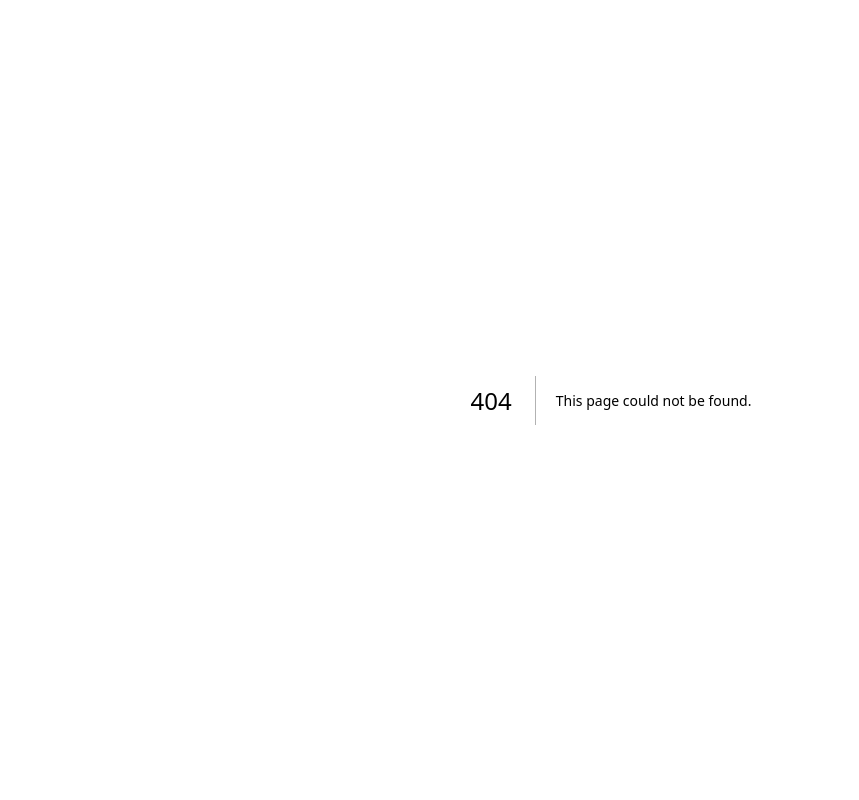
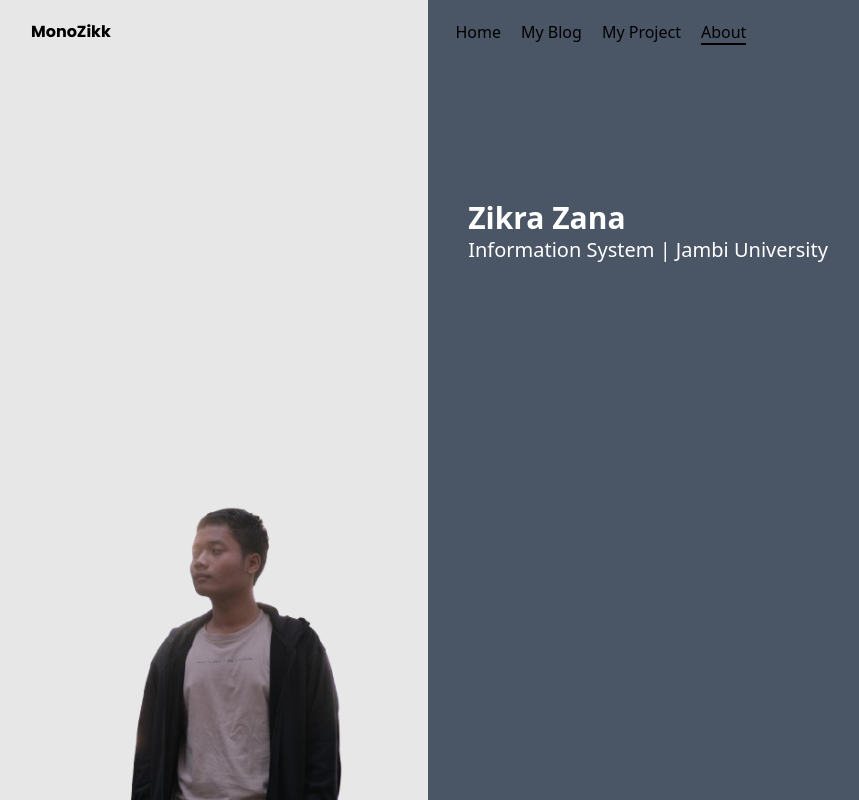
Before and after one commit to ZikraZana/portfolio-v2, a Next.js app: page /about in a window 1280 px wide. Before the commit this address had no page. Shown: the whole page, without its empty margins (29-888 px from the left). Built offline with nearby package versions, Linux system fonts and the light colour scheme.

Commit message:
create the navigation correctly, then create a basic about

```diff
--- /dev/null
+++ b/src/app/about/page.jsx
@@ -0,0 +1,11 @@
+import Content_About from "@/component/about/Content_About";
+import Navbar from "@/component/Navbar/Navbar";
+
+export default function About() {
+  return (
+    <div>
+      <Navbar />
+      <Content_About/>
+    </div>
+  );
+}
--- a/src/component/Content/Content_Home.jsx
+++ b/src/component/Content/Content_Home.jsx
@@ -26,10 +26,18 @@ const Content_Home = () => {
                 </div>
                 <div className="flex justify-center ">
                     <div className="flex p-2 px-20 gap-8 bg-behind_sosmed rounded-t-6xl">
-                        <FontAwesomeIcon icon={faFacebook} width={'30px'} className="hover:text-blue-700 cursor-pointer" />
-                        <FontAwesomeIcon icon={faInstagram} width={'30px'} className="hover:text-pink-700 cursor-pointer" />
-                        <FontAwesomeIcon icon={faGithub} width={'30px'} className="hover:text-gray-600 cursor-pointer" />
-                        <FontAwesomeIcon icon={faLinkedin} width={'30px'} className="hover:text-blue-600 cursor-pointer" />
+                        <a href="https://www.facebook.com/zikra.zana.5?mibextid=ZbWKwL" target="_blank">
+                            <FontAwesomeIcon icon={faFacebook} width={'30px'} className="hover:text-blue-700 cursor-pointer" />
+                        </a>
+                        <a href="https://www.instagram.com/zikrazana_" target="_blank">
+                            <FontAwesomeIcon icon={faInstagram} width={'30px'} className="hover:text-pink-700 cursor-pointer" />
+                        </a>
+                        <a href="https://github.com/ZikraZana" target="_blank">
+                            <FontAwesomeIcon icon={faGithub} width={'30px'} className="hover:text-gray-600 cursor-pointer" />
+                        </a>
+                        <a href="https://www.linkedin.com/in/zikra-zana-b4964b2b4/" target="_blank">
+                            <FontAwesomeIcon icon={faLinkedin} width={'30px'} className="hover:text-blue-600 cursor-pointer" />
+                        </a>
                     </div>
                 </div>
             </div>
--- a/src/component/Navbar/Navbar.jsx
+++ b/src/component/Navbar/Navbar.jsx
@@ -4,10 +4,12 @@ import Link from "next/link";
 import { FontAwesomeIcon } from "@fortawesome/react-fontawesome";
 import { faBars } from "@fortawesome/free-solid-svg-icons";
 import { DotsThreeCircleVertical } from "@phosphor-icons/react";
+import { usePathname } from "next/navigation";
 
 
 
 const Navbar = () => {
+    const pathname = usePathname();
     const [isScrolled, setIsScrolled] = useState(false);
     const [isSidebarOpen, setIsSidebarOpen] = useState(false);
 
@@ -28,28 +30,27 @@ const Navbar = () => {
 
     return (
         <>
-            <div className={`w-full fixed top-0 z-50 transition-all duration-300 ${isScrolled ? "bg-white shadow-md" : "bg-transparent"}`}>
-                <nav className="p-5 flex justify-between">
+            <div className={`w-full fixed top-0 z-50`}>
+                <nav className={`p-5 flex justify-between transition-all duration-300 ${isScrolled ? "bg-white shadow-md" : "bg-transparent"}`}>
                     <div className="lg:ms-10">
                         <h1 className="text-poppins max-md:text-xl font-bold">MonoZikk</h1>
                     </div>
                     <div>
                         {/* Desktop */}
                         <ul className="flex gap-5 max-md:hidden">
+                            {[
+                                { name: "Home", path: "/" },
+                                { name: "My Blog", path: "/blog" },
+                                { name: "My Project", path: "/project" },
+                                { name: "About", path: "/about" }
+                            ].map((item) => (
                                 <li>
-                                <Link href={"/"} className="border-b-2 w-full">
-                                    Home
+                                    <Link href={item.path} className={`${pathname === item.path ? 'border-b-2 w-full' : ''} `}>
+                                        {item.name}
                                     </Link>
                                 </li>
-                            <li>
-                                <Link href={"/blog"}>My Blog</Link>
-                            </li>
-                            <li>
-                                <Link href={"/my-project"}>My Project</Link>
-                            </li>
-                            <li>
-                                <Link href={"/about"}>About</Link>
-                            </li>
+                            ))}
+
                         </ul>
 
 
@@ -65,26 +66,18 @@ const Navbar = () => {
             <div className={`flex justify-end md:hidden `}>
                 {/* Mobile & Tablet */}
                 <ul className={`gap-5 mt-20 fixed z-[999] transition-all duration-300 transform ${isSidebarOpen ? "translate-x-0 opacity-100" : "translate-x-full opacity-0"}`}>
+                    {[
+                        { name: "Home", path: "/" },
+                        { name: "My Blog", path: "/blog" },
+                        { name: "My Project", path: "/project" },
+                        { name: "About", path: "/about" }
+                    ].map((item) => (
                         <li className="py-1">
-                        <Link href={"/"}>
-                            <button className="btn border-2 border-black px-2 py-1 w-32 me-5 rounded-full hover:bg-white hover:text-black text-md">Home</button>
+                            <Link href={item.path}>
+                                <button className="btn border-2 border-black px-2 py-1 w-32 me-5 rounded-full hover:bg-white hover:text-black text-md">{item.name}</button>
                             </Link>
                         </li>
-                    <li className="py-1">
-                        <Link href={"/blog"}>
-                            <button className="btn border-2 border-black px-2 py-1 w-32 rounded-full hover:bg-white hover:text-black text-md">My Blog</button>
-                        </Link>
-                    </li>
-                    <li className="py-1">
-                        <Link href={"/my-project"}>
-                            <button className="btn border-2 border-black px-2 py-1 w-32 rounded-full hover:bg-white hover:text-black text-md">My Project</button>
-                        </Link>
-                    </li>
-                    <li className="py-1">
-                        <Link href={"/about"}>
-                            <button className="btn border-2 border-black px-2 py-1 w-32 rounded-full hover:bg-white hover:text-black text-md">About</button>
-                        </Link>
-                    </li>
+                    ))}
                 </ul>
             </div>
         </>
--- /dev/null
+++ b/src/component/about/Content_About.jsx
@@ -0,0 +1,18 @@
+const Content_About = () => {
+    return (
+        <>
+            <div className="min-h-screen bg-bg_primary grid grid-cols-[1fr_1.8fr] ">
+                <div className="flex justify-end items-end flex-col">
+                    <img className="" src="profile/foto_diri.png" alt="" height={'2000px'}/>
+                </div>
+                <div className="bg-gray-600 text-white py-50 px-10">
+                    <p className="text-3xl font-bold">Zikra Zana</p>
+                    <p className="text-xl font-light">Information System | Jambi University</p>
+
+                </div>
+            </div>
+        </>
+    )
+}
+
+export default Content_About
```
Also changed, not shown: public/profile/Foto_diri.png (added). Lines whose indentation alone changed are shown as unchanged.
